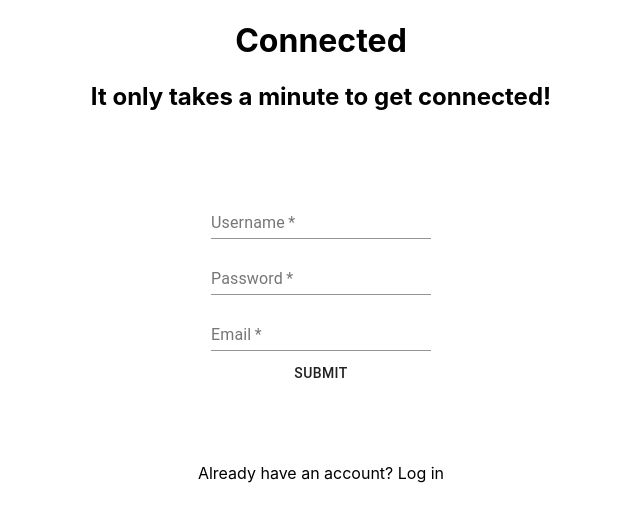
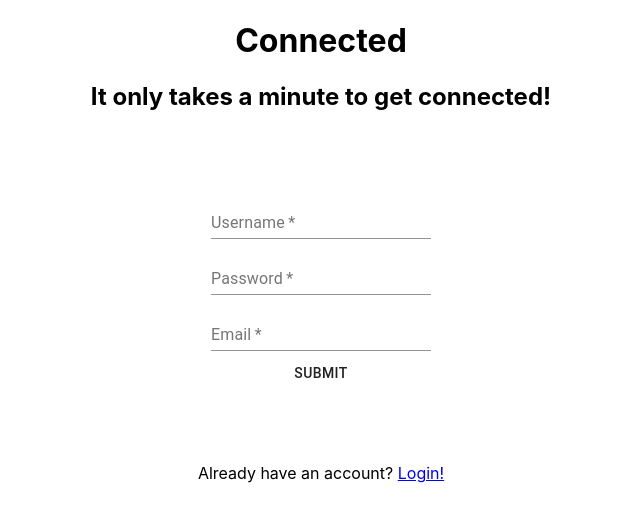
Before and after one commit to kelbri10/Connected-A-Social-Network, a React (Create React App) app in the folder client/: page /accounts/signup in a window 1280 px wide. Shown: the top 522 px of the page, without its empty margins (319-959 px from the left). Built offline with nearby package versions, Linux system fonts and the light colour scheme.

Commit message:
links login to create account and vice versa using Link

```diff
--- a/client/src/components/AccountDetails.tsx
+++ b/client/src/components/AccountDetails.tsx
@@ -3,6 +3,7 @@ import { createStyles, makeStyles, Theme } from "@material-ui/core/styles";
 import { Button, TextField, Select} from "@material-ui/core";
 import Box from '@material-ui/core/Box';
 import { useState, useEffect } from "react";
+import { Link } from 'react-router-dom';
 import axios from "axios";
 
 const useStyles = makeStyles((theme: Theme) =>
@@ -99,7 +100,7 @@ const AccountDetails : FC = () => {
 
             </Box>
 
-            <p>Already have an account? Log in </p>
+            <p>Already have an account? <Link to = '/'>Login!</Link></p>
         </div>
     )
 
--- a/client/src/components/LoginForm.tsx
+++ b/client/src/components/LoginForm.tsx
@@ -3,6 +3,7 @@ import { createStyles, makeStyles, Theme } from '@material-ui/core/styles';
 import {Button, TextField} from '@material-ui/core';
 import { useState, useEffect } from 'react';
 import Box from '@material-ui/core/Box';
+import { Link } from 'react-router-dom';
 import axios from 'axios';
 
 
@@ -82,7 +83,7 @@ const LoginForm: FC = () => {
 
             </form >
 
-            <p>Don't already have an account? Create one here!</p>
+            <p>Don't already have an account? Create one <Link to = '/accounts/signup'>here</Link>!</p>
         </div>
     )}
 
```
Also changed, not shown: 1 other file (tests, documents, lock files or other folders).
